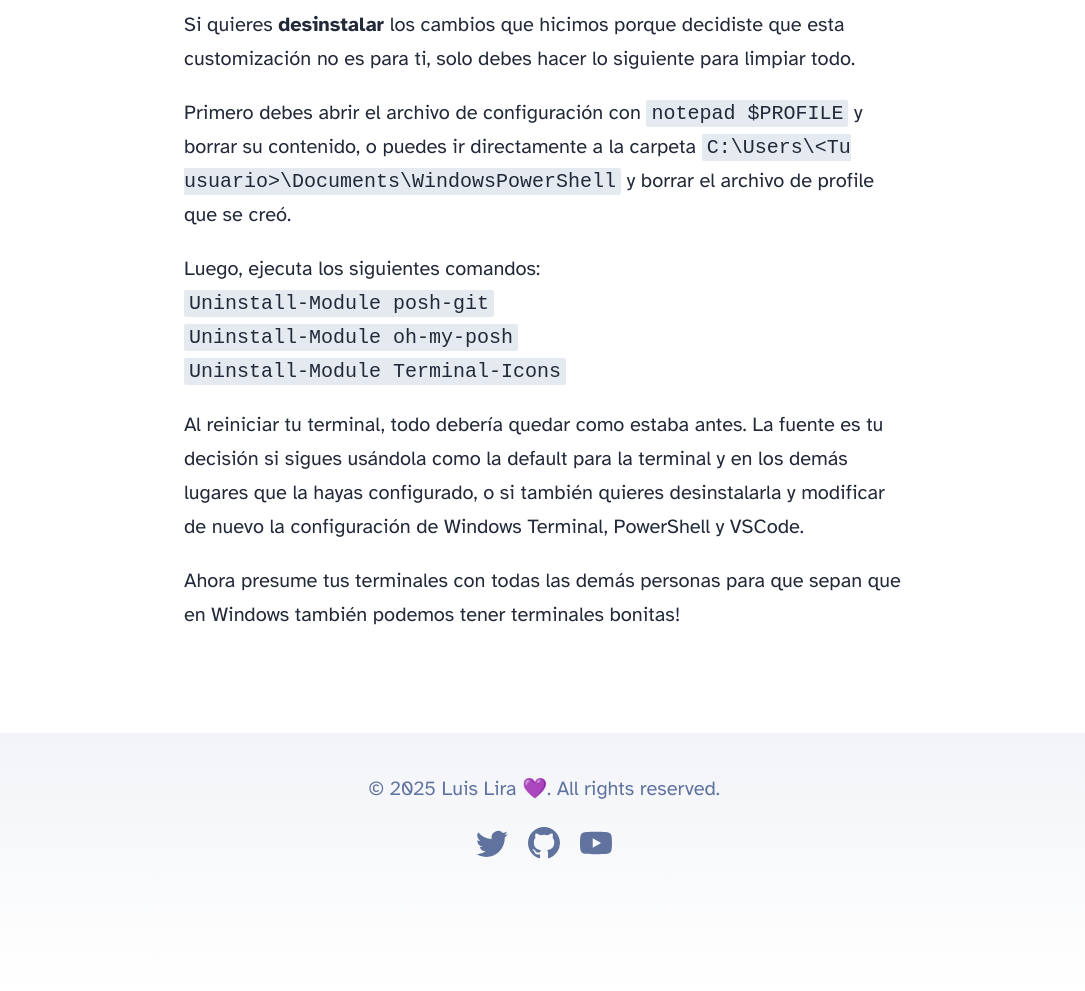
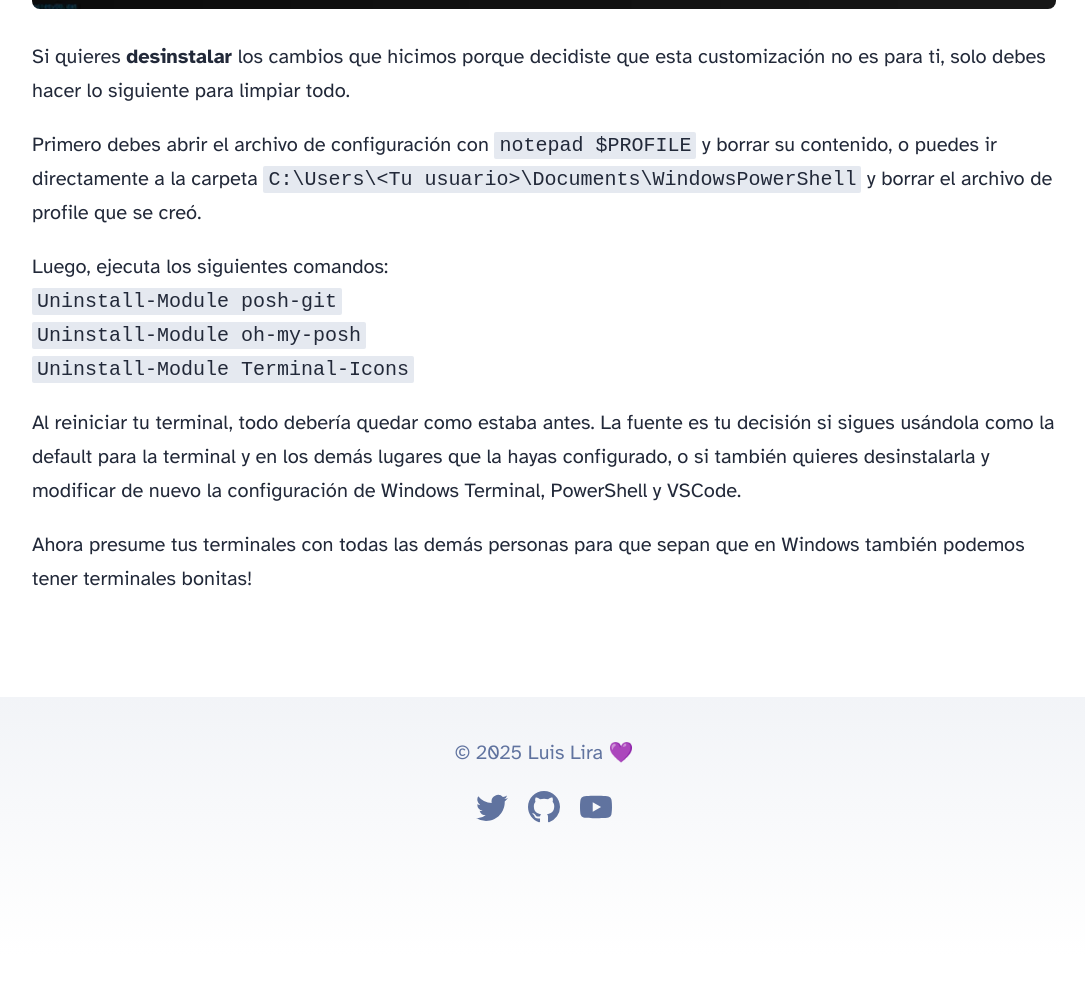
Before and after one commit to LuisLiraC/luisliradev-astro, an Astro site: page /blog/como-personalizar-windows-terminal in a window 1280 px wide. Shown: the part 6831-7822 px from the top of the page, without its empty margins (96-1181 px from the left). After the commit the page ends 7786 px from the top, so only its background shows below. Built offline with nearby package versions, Linux system fonts and the light colour scheme; Astro itself is replaced by a stand-in of ours.

Commit message:
Update layout

```diff
--- a/src/components/Footer.astro
+++ b/src/components/Footer.astro
@@ -3,7 +3,7 @@ const today = new Date();
 ---
 
 <footer>
-	&copy; {today.getFullYear()} Luis Lira 💜. All rights reserved.
+	&copy; {today.getFullYear()} Luis Lira 💜
 	<div class="social-links">
 		<a href="https://twitter.com/Luis_LiraC" target="_blank">
 			<span class="sr-only">Follow me on Twitter</span>
--- a/src/components/Header.astro
+++ b/src/components/Header.astro
@@ -78,9 +78,10 @@ import { SITE_TITLE } from '../consts';
 	.social-links a {
 		display: flex;
 	}
-	@media (max-width: 720px) {
+	@media (max-width: 1024px) {
 		.social-links {
 			display: none;
 		}
 	}
+
 </style>
--- a/src/layouts/BlogPost.astro
+++ b/src/layouts/BlogPost.astro
@@ -54,7 +54,7 @@ const { title, description, pubDate, updatedDate, heroImage } = Astro.props;
 				box-shadow: var(--box-shadow);
 			}
 			.prose {
-				width: 720px;
+				width: 1024px;
 				max-width: calc(100% - 2em);
 				margin: auto;
 				padding: 1em;
--- a/src/pages/blog/index.astro
+++ b/src/pages/blog/index.astro
@@ -68,10 +68,11 @@ const posts = (await getCollection('blog')).sort(
 			ul a:hover img {
 				box-shadow: var(--box-shadow);
 			}
-			@media (max-width: 720px) {
+			@media (max-width: 1024px) {
 				ul {
 					gap: 0.5em;
 				}
+
 				ul li {
 					width: 100%;
 					text-align: center;
--- a/src/pages/index.astro
+++ b/src/pages/index.astro
@@ -7,7 +7,7 @@ import { getCollection } from 'astro:content';
 
 const posts = (await getCollection('blog')).sort(
 	(a, b) =>  b.data.pubDate.valueOf() - a.data.pubDate.valueOf()
-).slice(0, 3);
+).slice(0, 5);
 ---
 
 <!doctype html>
--- a/src/styles/global.css
+++ b/src/styles/global.css
@@ -43,7 +43,7 @@ body {
 	line-height: 1.7;
 }
 main {
-	width: 720px;
+	width: 1000px;
 	max-width: calc(100% - 2em);
 	margin: auto;
 	padding: 3em 1em;
@@ -126,10 +126,11 @@ hr {
 	border: none;
 	border-top: 1px solid rgb(var(--gray-light));
 }
-@media (max-width: 720px) {
+@media (max-width: 1024px) {
 	body {
 		font-size: 18px;
 	}
+
 	main {
 		padding: 1em;
 	}
```
